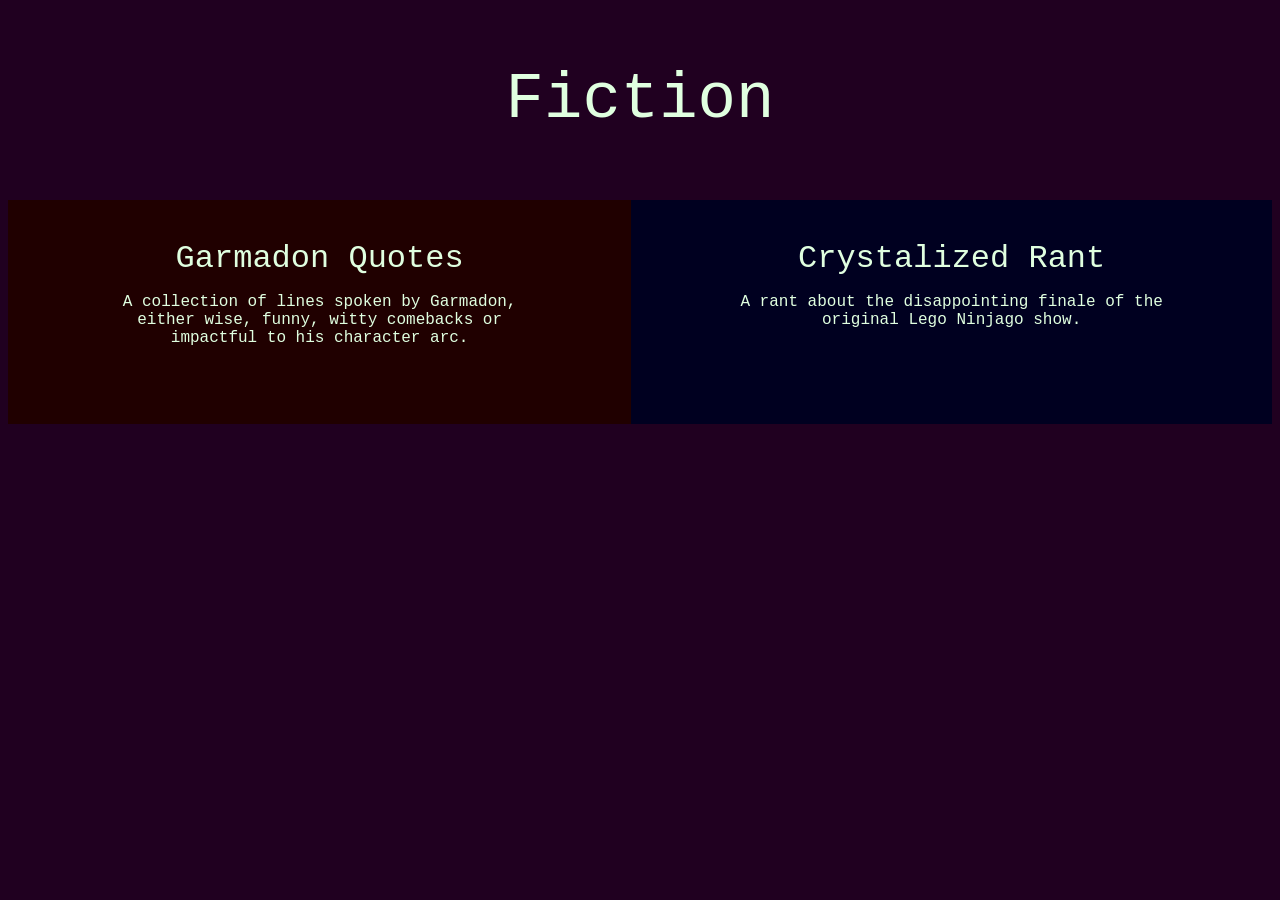
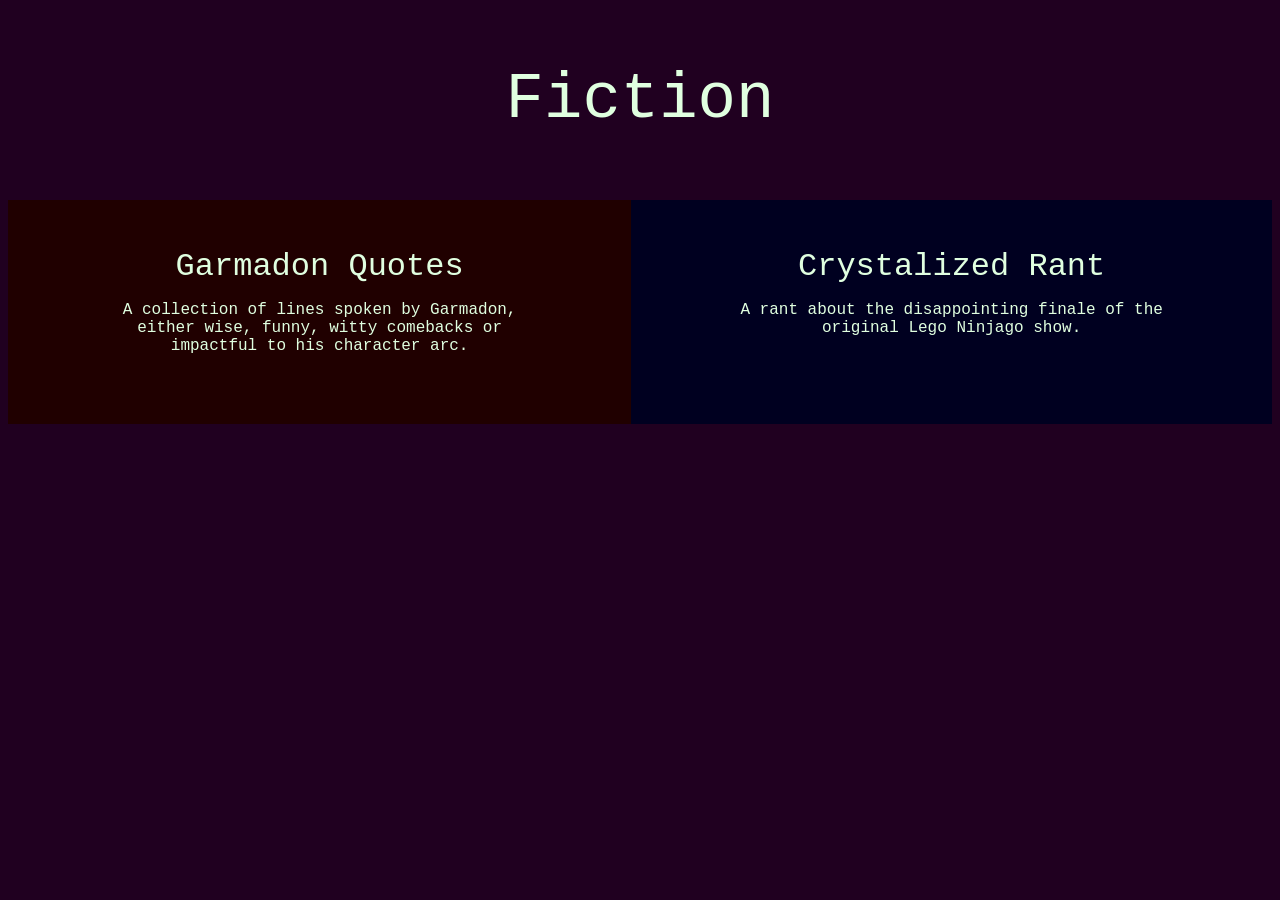

Some small style tweaks.

--- a/127.0.0.1/fiction/style.css
+++ b/127.0.0.1/fiction/style.css
@@ -57,10 +57,19 @@ table
 			{
 				margin: 16px;
 			}
+			&>.description
+			{
+				transition-duration: 500ms;
+			}
 		}
 		&:hover>a
 		{
 			padding: 16px 32px;
+			font-size: 40px;
+			&>.description
+			{
+				font-size: 20px;
+			}
 		}
 	}
 }
